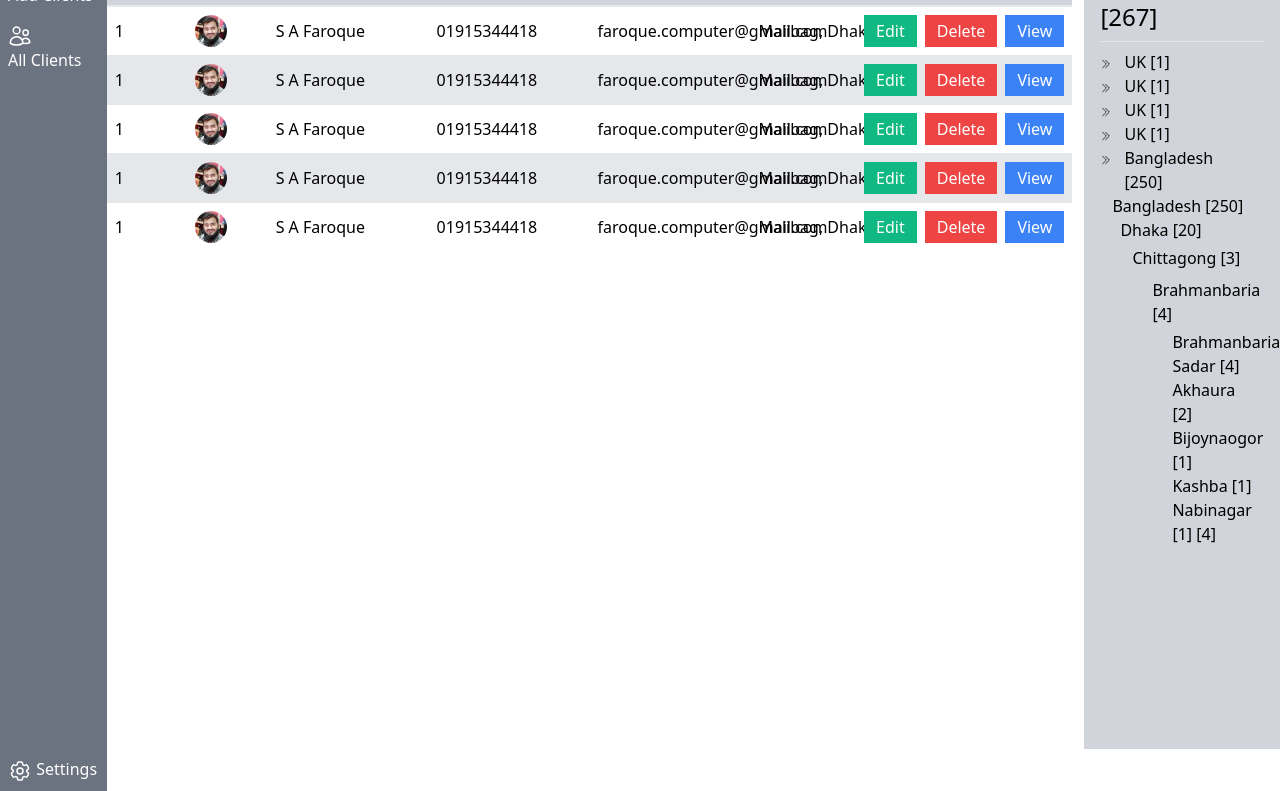
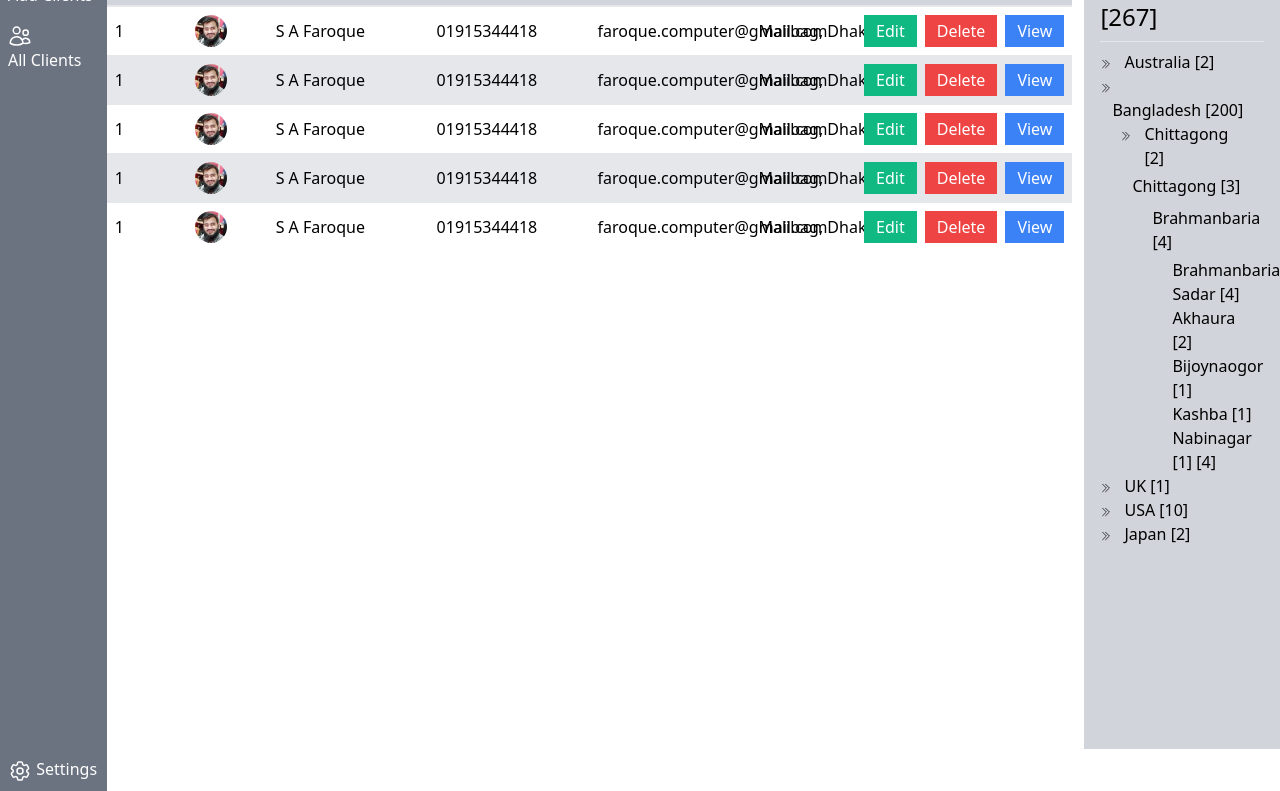
Before and after one commit to safaroque7/dashboard, a website built with Vite: page index.html in a window 1280 px wide. Shown: the part 139-930 px from the top of the page. Built offline with nearby package versions, Linux system fonts and the light colour scheme.

Commit message:
country change

```diff
--- a/index.html
+++ b/index.html
@@ -279,8 +279,58 @@
                       d="M11.25 4.5l7.5 7.5-7.5 7.5m-6-15l7.5 7.5-7.5 7.5" />
                   </svg>
                 </span>
-                <span class="inline-block"> <a href="#" class="block px-3 text-1xl hover:underline"> UK [1] </a> </span>
+                <span class="inline-block"> <a href="#" class="block px-3 text-1xl hover:underline"> Australia [2] </a>
+                </span>
               </li>
+
+              <li>
+
+                <span>
+                  <svg xmlns="http://www.w3.org/2000/svg" fill="none" viewBox="0 0 24 24" stroke-width="1.5"
+                    stroke="currentColor" class="w-3 h-3 inline-block">
+                    <path stroke-linecap="round" stroke-linejoin="round"
+                      d="M11.25 4.5l7.5 7.5-7.5 7.5m-6-15l7.5 7.5-7.5 7.5" />
+                  </svg>
+                </span>
+                <span class="inline-block"> <a href="#" class="block px-3 text-1xl hover:underline"> Bangladesh [200]
+                  </a>
+                </span>
+
+                <ul class="pl-5">
+
+                  <li class="flex">
+                    <span>
+                      <svg xmlns="http://www.w3.org/2000/svg" fill="none" viewBox="0 0 24 24" stroke-width="1.5"
+                        stroke="currentColor" class="w-3 h-3 inline-block">
+                        <path stroke-linecap="round" stroke-linejoin="round"
+                          d="M11.25 4.5l7.5 7.5-7.5 7.5m-6-15l7.5 7.5-7.5 7.5" />
+                      </svg>
+                    </span>
+                    <span class="inline-block"> <a href="#" class="block px-3 text-1xl hover:underline"> Chittagong [2]
+                      </a>
+                    </span>
+                  </li>
+
+
+
+                  <li> <a href="#" class="block px-3 py-1 text-1xl hover:underline"> Chittagong [3] </a>
+                    <ul class="pl-5">
+                      <li> <a href="#" class="block px-3 py-1 text-1xl hover:underline"> Brahmanbaria [4] </a>
+                        <ul class="pl-5">
+                          <li> <a href="#" class="block px-3 p1-3 text-1xl hover:underline"> Brahmanbaria Sadar [4] </a>
+                          </li>
+                          <li> <a href="#" class="block px-3 p1-3 text-1xl hover:underline"> Akhaura [2] </a> </li>
+                          <li> <a href="#" class="block px-3 p1-3 text-1xl hover:underline"> Bijoynaogor [1] </a> </li>
+                          <li> <a href="#" class="block px-3 p1-3 text-1xl hover:underline"> Kashba [1] </a> </li>
+                          <li> <a href="#" class="block px-3 p1-3 text-1xl hover:underline"> Nabinagar [1] [4] </a>
+                          </li>
+                        </ul>
+                      </li>
+                    </ul>
+                  </li>
+                </ul>
+              </li>
+
 
               <li class="flex">
                 <span>
@@ -301,7 +351,8 @@
                       d="M11.25 4.5l7.5 7.5-7.5 7.5m-6-15l7.5 7.5-7.5 7.5" />
                   </svg>
                 </span>
-                <span class="inline-block"> <a href="#" class="block px-3 text-1xl hover:underline"> UK [1] </a> </span>
+                <span class="inline-block"> <a href="#" class="block px-3 text-1xl hover:underline"> USA [10] </a>
+                </span>
               </li>
 
               <li class="flex">
@@ -312,39 +363,8 @@
                       d="M11.25 4.5l7.5 7.5-7.5 7.5m-6-15l7.5 7.5-7.5 7.5" />
                   </svg>
                 </span>
-                <span class="inline-block"> <a href="#" class="block px-3 text-1xl hover:underline"> UK [1] </a> </span>
-              </li>
-
-              <li class="flex">
-                <span>
-                  <svg xmlns="http://www.w3.org/2000/svg" fill="none" viewBox="0 0 24 24" stroke-width="1.5"
-                    stroke="currentColor" class="w-3 h-3 inline-block">
-                    <path stroke-linecap="round" stroke-linejoin="round"
-                      d="M11.25 4.5l7.5 7.5-7.5 7.5m-6-15l7.5 7.5-7.5 7.5" />
-                  </svg>
+                <span class="inline-block"> <a href="#" class="block px-3 text-1xl hover:underline"> Japan [2] </a>
                 </span>
-                <span class="inline-block"> <a href="#" class="block px-3 text-1xl hover:underline"> Bangladesh [250] </a> </span>
-              </li>
-
-              <li> <a href="#" class="block px-3 text-1xl hover:underline"> Bangladesh [250] </a>
-                <ul class="pl-5">
-                  <li> <a href="#"> Dhaka [20] </a> </li>
-                  <li> <a href="#" class="block px-3 py-1 text-1xl hover:underline"> Chittagong [3] </a>
-                    <ul class="pl-5">
-                      <li> <a href="#" class="block px-3 py-1 text-1xl hover:underline"> Brahmanbaria [4] </a>
-                        <ul class="pl-5">
-                          <li> <a href="#" class="block px-3 p1-3 text-1xl hover:underline"> Brahmanbaria Sadar [4] </a>
-                          </li>
-                          <li> <a href="#" class="block px-3 p1-3 text-1xl hover:underline"> Akhaura [2] </a> </li>
-                          <li> <a href="#" class="block px-3 p1-3 text-1xl hover:underline"> Bijoynaogor [1] </a> </li>
-                          <li> <a href="#" class="block px-3 p1-3 text-1xl hover:underline"> Kashba [1] </a> </li>
-                          <li> <a href="#" class="block px-3 p1-3 text-1xl hover:underline"> Nabinagar [1] [4] </a>
-                          </li>
-                        </ul>
-                      </li>
-                    </ul>
-                  </li>
-                </ul>
               </li>
             </ul>
           </div>
```
Lines whose indentation alone changed are shown as unchanged.
